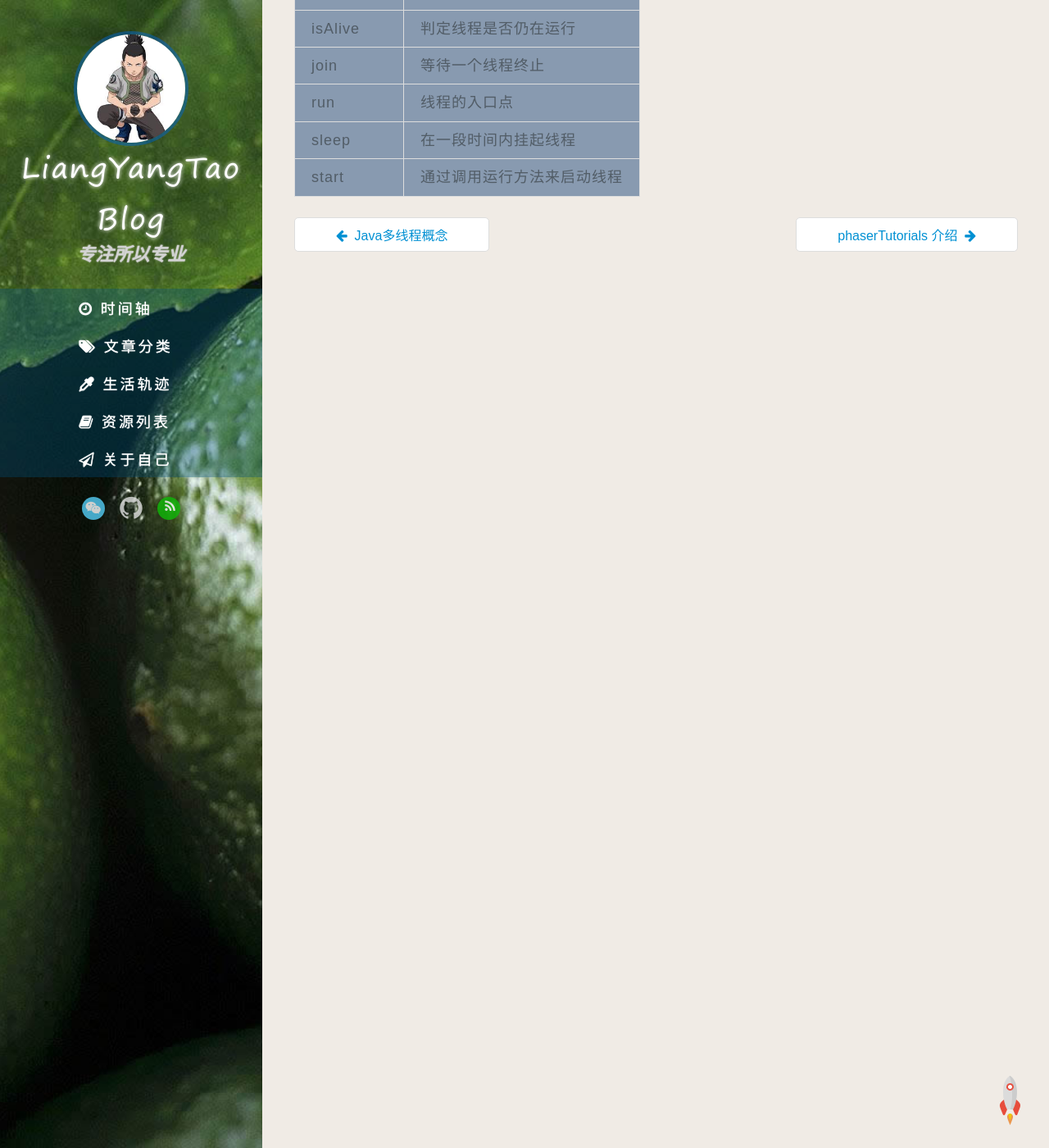
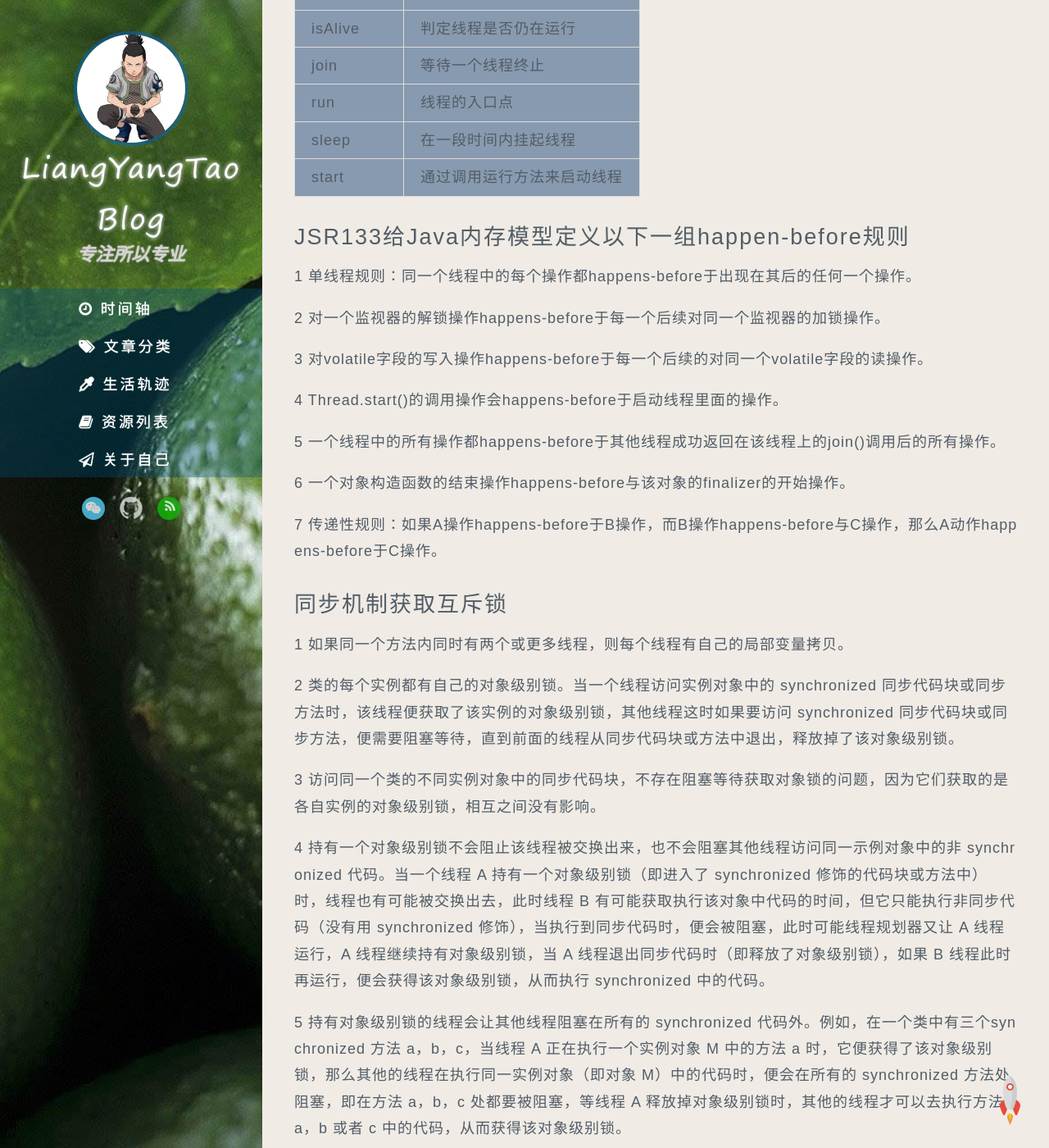
Before and after one commit to liangyangtao/liangyangtao.github.io, a Jekyll site: the page built from _posts/JAVA从零开始/2016-02-07-java多线程模型.md, in a window 1280 px wide and 1400 px high, scrolled down 2894 px. Shown: the whole window at 82% size. Built offline with Jekyll 4.4.1, drawn with Linux system fonts in a browser that asks for light colours; some web fonts are replaced; comment, search, counter and statistics services are not loaded; some of the changed text lies outside the part shown.

Commit message:
格式化

```diff
--- a/_posts/JAVA从零开始/2016-02-07-java多线程模型.md
+++ b/_posts/JAVA从零开始/2016-02-07-java多线程模型.md
@@ -95,3 +95,46 @@ Thread类定义了好几种方法来帮助管理线程。
 <tr><td>sleep</td><td>在一段时间内挂起线程</td></tr>
 <tr><td>start</td><td>通过调用运行方法来启动线程</td></tr>
 </table>
+
+## JSR133给Java内存模型定义以下一组happen-before规则
+
+1 单线程规则：同一个线程中的每个操作都happens-before于出现在其后的任何一个操作。
+
+2 对一个监视器的解锁操作happens-before于每一个后续对同一个监视器的加锁操作。
+
+3 对volatile字段的写入操作happens-before于每一个后续的对同一个volatile字段的读操作。
+
+4 Thread.start()的调用操作会happens-before于启动线程里面的操作。
+
+5 一个线程中的所有操作都happens-before于其他线程成功返回在该线程上的join()调用后的所有操作。
+
+6 一个对象构造函数的结束操作happens-before与该对象的finalizer的开始操作。
+
+7 传递性规则：如果A操作happens-before于B操作，而B操作happens-before与C操作，那么A动作happens-before于C操作。
+
+
+## 同步机制获取互斥锁
+
+1 如果同一个方法内同时有两个或更多线程，则每个线程有自己的局部变量拷贝。
+
+2 类的每个实例都有自己的对象级别锁。当一个线程访问实例对象中的 synchronized 同步代码块或同步方法时，该线程便获取了该实例的对象级别锁，其他线程这时如果要访问 synchronized 同步代码块或同步方法，便需要阻塞等待，直到前面的线程从同步代码块或方法中退出，释放掉了该对象级别锁。
+
+3 访问同一个类的不同实例对象中的同步代码块，不存在阻塞等待获取对象锁的问题，因为它们获取的是各自实例的对象级别锁，相互之间没有影响。
+
+4 持有一个对象级别锁不会阻止该线程被交换出来，也不会阻塞其他线程访问同一示例对象中的非 synchronized 代码。当一个线程 A 持有一个对象级别锁（即进入了 synchronized 修饰的代码块或方法中）时，线程也有可能被交换出去，此时线程 B 有可能获取执行该对象中代码的时间，但它只能执行非同步代码（没有用 synchronized 修饰），当执行到同步代码时，便会被阻塞，此时可能线程规划器又让 A 线程运行，A 线程继续持有对象级别锁，当 A 线程退出同步代码时（即释放了对象级别锁），如果 B 线程此时再运行，便会获得该对象级别锁，从而执行 synchronized 中的代码。
+
+5 持有对象级别锁的线程会让其他线程阻塞在所有的 synchronized 代码外。例如，在一个类中有三个synchronized 方法 a，b，c，当线程 A 正在执行一个实例对象 M 中的方法 a 时，它便获得了该对象级别锁，那么其他的线程在执行同一实例对象（即对象 M）中的代码时，便会在所有的 synchronized 方法处阻塞，即在方法 a，b，c 处都要被阻塞，等线程 A 释放掉对象级别锁时，其他的线程才可以去执行方法 a，b 或者 c 中的代码，从而获得该对象级别锁。
+
+6 使用 synchronized（obj）同步语句块，可以获取指定对象上的对象级别锁。obj 为对象的引用，如果获取了 obj 对象上的对象级别锁，在并发访问 obj 对象时时，便会在其 synchronized 代码处阻塞等待，直到获取到该 obj对象的对象级别锁。当 obj 为 this 时，便是获取当前对象的对象级别锁。
+
+7 类级别锁被特定类的所有示例共享，它用于控制对 static 成员变量以及 static 方法的并发访问。具体用法与对象级别锁相似。
+
+8 互斥是实现同步的一种手段，临界区、互斥量和信号量都是主要的互斥实现方式。synchronized 关键字经过编译后，会在同步块的前后分别形成 monitorenter 和 monitorexit 这两个字节码指令。根据虚拟机规范的要求，在执行 monitorenter 指令时，首先要尝试获取对象的锁，如果获得了锁，把锁的计数器加 1，相应地，在执行 monitorexit 指令时会将锁计数器减 1，当计数器为 0 时，锁便被释放了。由于 synchronized 同步块对同一个线程是可重入的，因此一个线程可以多次获得同一个对象的互斥锁，同样，要释放相应次数的该互斥锁，才能最终释放掉该锁。
+
+## 并行工作者模型
+
+在并行工作者模型中，委派者（Delegator）将传入的作业分配给不同的工作者。每个工作者完成整个任务。工作者们并行运作在不同的线程上，甚至可能在不同的CPU上。
+
+如果在某个汽车厂里实现了并行工作者模型，每台车都会由一个工人来生产。工人们将拿到汽车的生产规格，并且从头到尾负责所有工作。
+
+在Java应用系统中，并行工作者模型是最常见的并发模型（即使正在转变）。java.util.concurrent包中的许多并发实用工具都是设计用于这个模型的。你也可以在Java企业级（J2EE）应用服务器的设计中看到这个模型的踪迹。
```
Also changed, not shown: _posts/JAVA从零开始/2015-11-16-Java从零开始（三）【认识java】.md (+5 -5 lines), _posts/JAVA从零开始/2016-02-08-java多线程同步.md (added, +195 -0 lines), _posts/JAVA从零开始/2016-02-09-java多线程安全性.md (added, +40 -0 lines).
